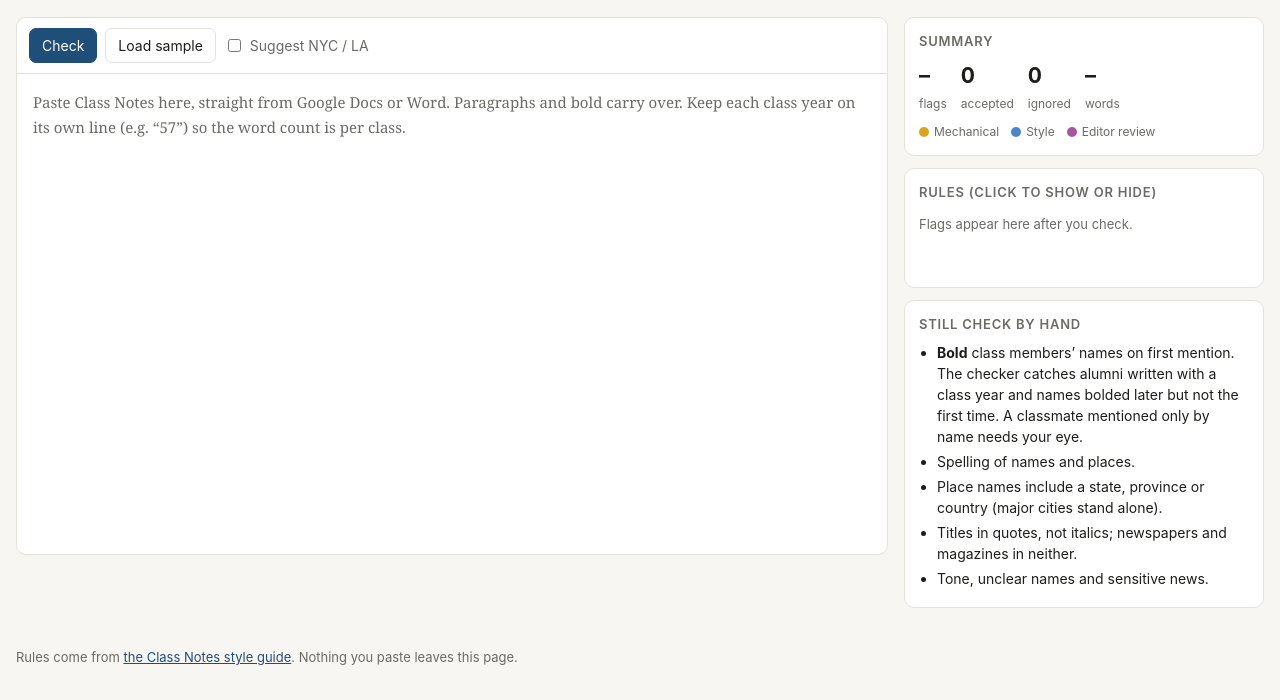
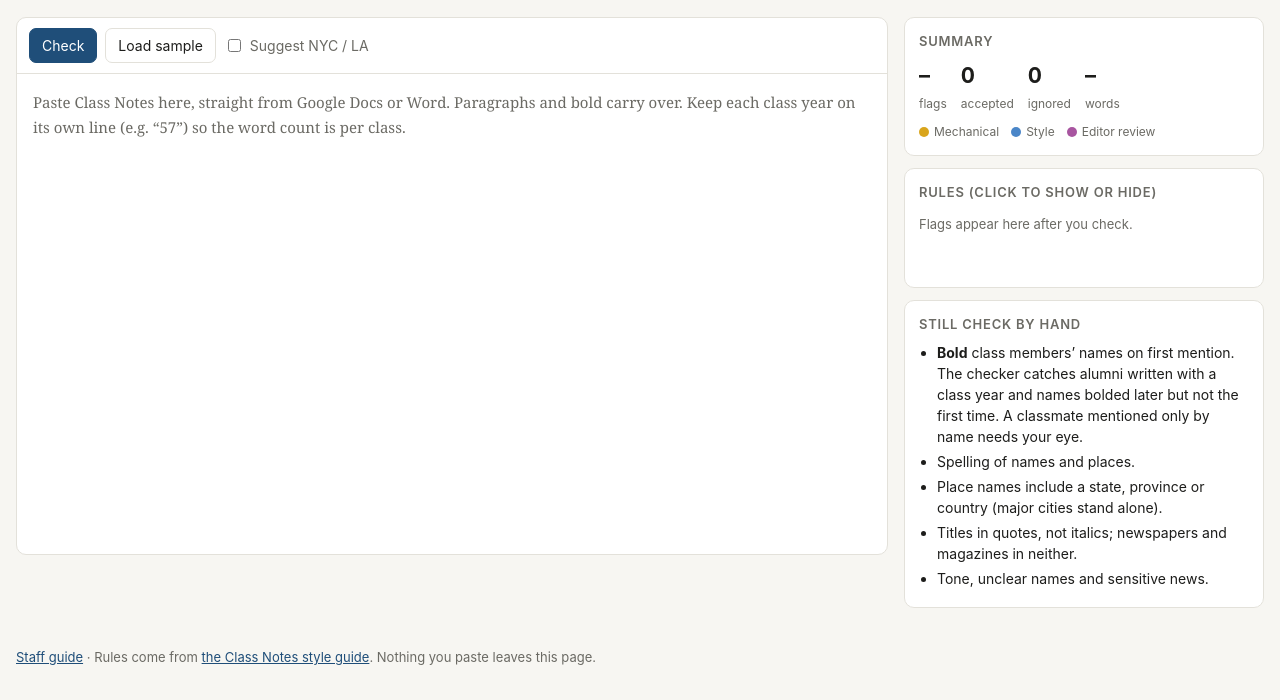
Before and after one commit to yzjanee/class-notes-checker, a plain HTML site: page index.html in a window 1280 px wide. Shown: the part 101-801 px from the top of the page. Drawn offline with Linux system fonts and the light colour scheme.

Commit message:
Add one-page staff guide with rule-update plan and planned AI tone checker

```diff
--- a/index.html
+++ b/index.html
@@ -164,7 +164,7 @@
 </main>
 
 <footer>
-  Rules come from <a href="STYLE_GUIDE.md">the Class Notes style guide</a>. Nothing you paste leaves this page.
+  <a href="https://github.com/yzjanee/class-notes-checker/blob/main/STAFF_GUIDE.md">Staff guide</a> · Rules come from <a href="https://github.com/yzjanee/class-notes-checker/blob/main/STYLE_GUIDE.md">the Class Notes style guide</a>. Nothing you paste leaves this page.
 </footer>
 
 <script src="checker.js"></script>
```
Also changed, not shown: 2 other files.
